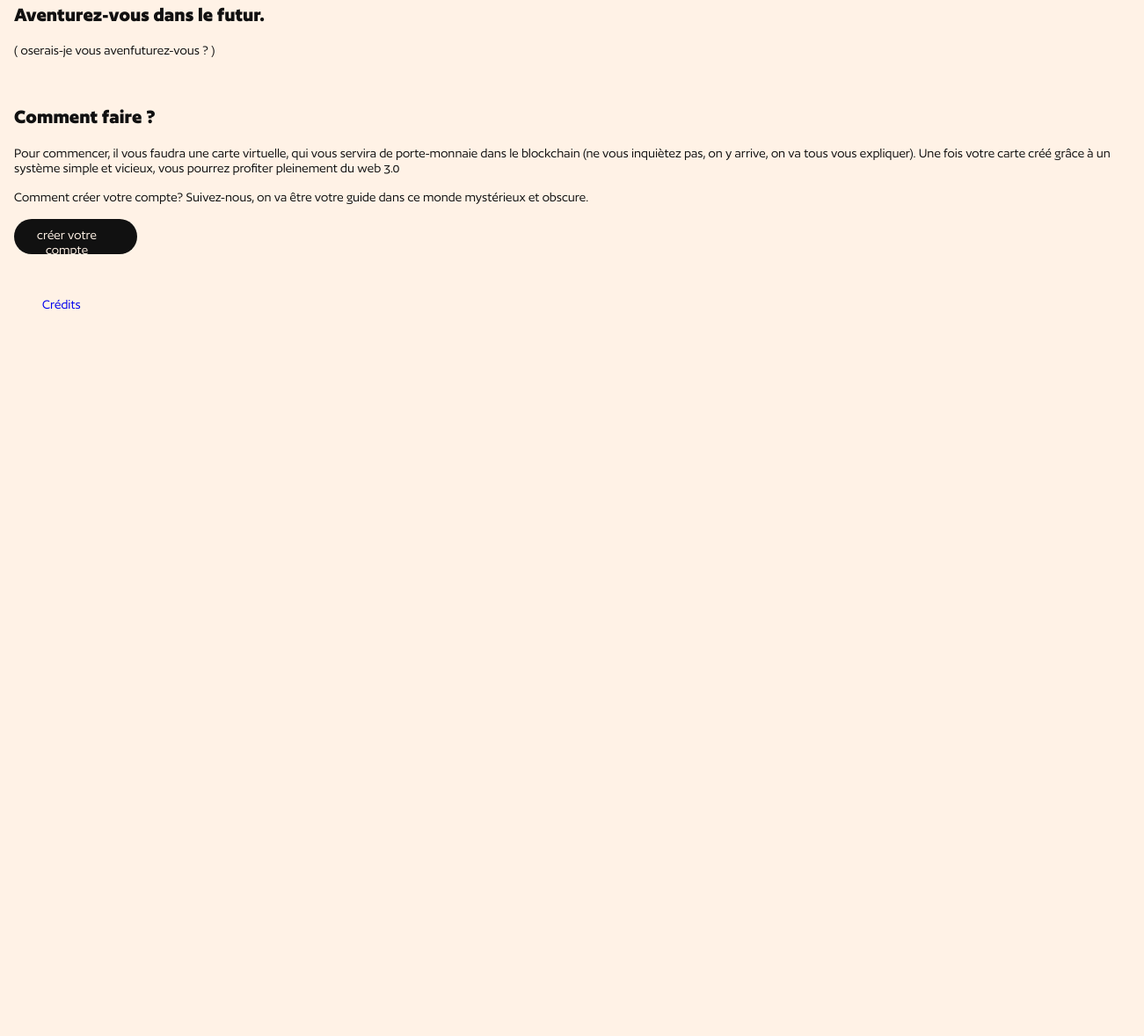
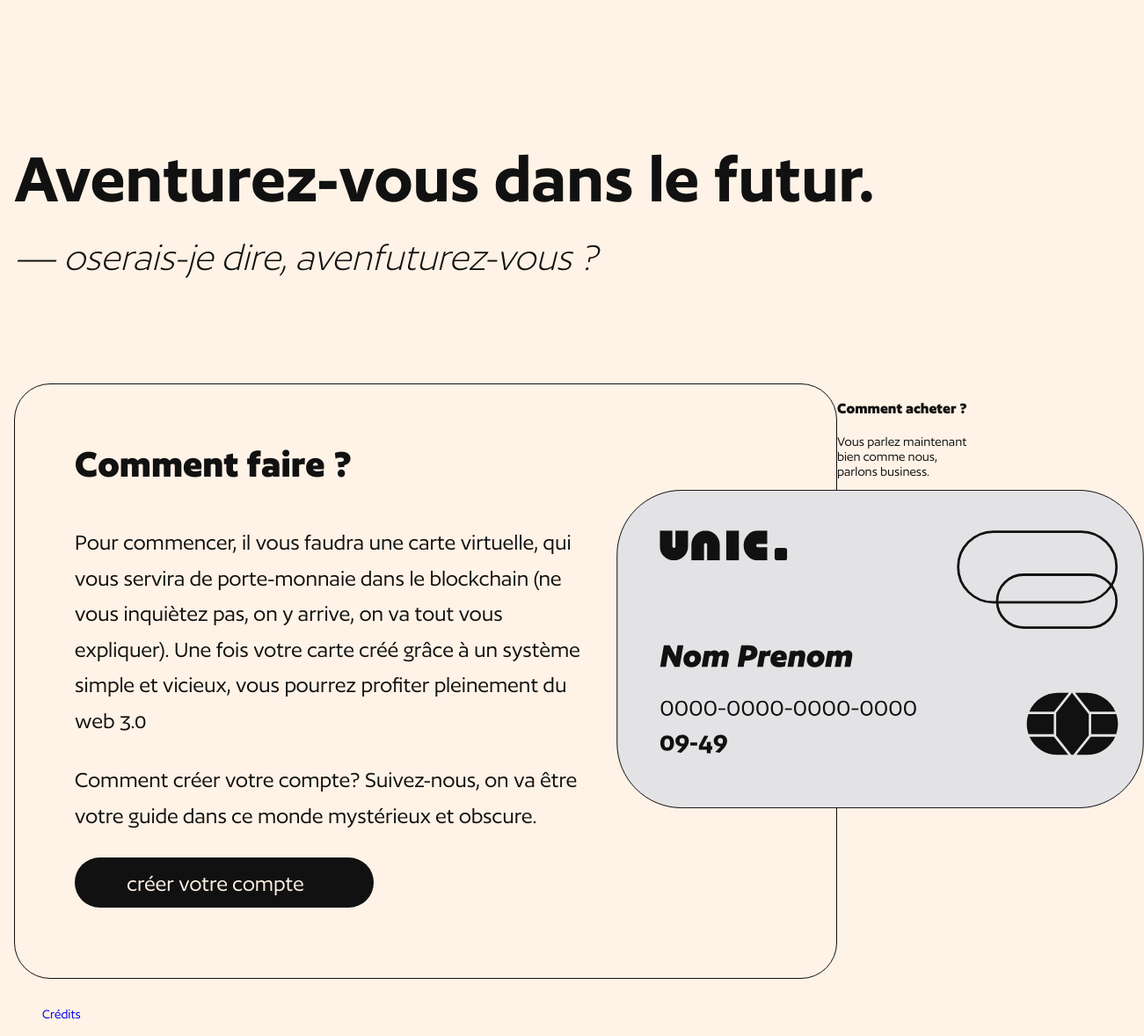
Before and after one commit to Daku-ju/web-bas, a website: page src/index.html in a window 1280 px wide. Shown: the part 1210-2388 px from the top of the page at 88% size, 1301 px wide, since content can reach past the window. Before the commit the page ends 1581 px from the top, so only its background shows below. Drawn offline with nearby package versions, Linux system fonts and the light colour scheme; files that its build step writes are made by us from their sources.

Commit message:
Landing page

```diff
--- a/src/index.html
+++ b/src/index.html
@@ -42,14 +42,24 @@
       <li class="boxes__el">Investissement infini, négatif ou positif</li>
     </ul>
 
-    <h2>Aventurez-vous dans le futur.</h2>
-    <p>( oserais-je vous avenfuturez-vous ? )</p>
-    <img src="#" alt="" srcset="">
-    <h2>Comment faire ?</h2>
-    <p>Pour commencer, il vous faudra une carte virtuelle, qui vous servira de porte-monnaie dans le blockchain (ne vous inquiètez pas, on y arrive, on va tous vous expliquer). Une fois votre carte créé grâce à un système simple et vicieux, vous pourrez profiter pleinement du web 3.0</p>
-    <p>Comment créer votre compte? Suivez-nous, on va être votre guide dans ce monde mystérieux et obscure.</p>
-    <a class="bouton" href="">Créer votre compte</a>
-    <img src="#" alt="" srcset="">
+    <div class="sectionAventure gridArea">
+      <h2 class="title title--big dgrid-start1 dgrid-end-1">Aventurez-vous dans le futur.</h2>
+      <p class="undertitle dgrid-start1 dgrid-end-1">— oserais-je dire, avenfuturez-vous&nbsp;?</p>
+      <div class="sectionAventure__box1 dgrid-start1 dgrid-end7">
+        <h3 class="title--average">Comment faire ?</h3>
+        <p>Pour commencer, il vous faudra une carte virtuelle, qui vous servira de porte-monnaie dans le blockchain (ne vous inquiètez pas, on y arrive, on va tout vous expliquer). Une fois votre carte créé grâce à un système simple et vicieux, vous pourrez profiter pleinement du web 3.0</p>
+        <p>Comment créer votre compte? Suivez-nous, on va être votre guide dans ce monde mystérieux et obscure.</p>
+        <a class="bouton" href="">Créer votre compte</a>
+        <div class="card"></div>
+      </div>
+      <div class="sectionAventure__box2">
+        <h3>Comment acheter&nbsp;?</h3>
+        <p>Vous parlez maintenant bien comme nous, parlons business.</p>
+        <p>Pour acheter de la cryptomonnaie, ou plus précisément de l'Alberthum&trade;, il vous faut utiliser une carte virtuelle déjà enregistrée et ensuite simplement acheter votre argent réel — si possible la totalité, comme le disait Diogènes&nbsp;: «&nbsp;les possessions sont inutiles.&nbsp;»</p>
+      </div>
+
+    </div>
+
 
   </main>
   <footer>
--- a/src/styles/app.scss
+++ b/src/styles/app.scss
@@ -150,6 +150,11 @@ header svg{
 
 @media (min-width: 768px){
 
+    .gridArea{
+        display: grid;
+        grid-template-columns: repeat(8, 1fr);
+    }
+
     .dgrid-start1{
         grid-column-start: 1;
     }
@@ -162,6 +167,12 @@ header svg{
     .dgrid-end6{
         grid-column-end: 5;
     }
+    .dgrid-end7{
+        grid-column-end: 7;
+    }
+    .dgrid-end8{
+        grid-column-end: 8;
+    }
 
     .dgrid-start5{
         grid-column-start: 5;
@@ -171,6 +182,14 @@ header svg{
     }
     .dgrid-end-1{
         grid-column-end: -1;
+    }
+
+    .header{
+        .title--big{
+            margin-top: 32px;
+            margin-bottom: 0;
+            padding: 0px 55px;
+        }
     }
 
     .header__nav {
@@ -196,9 +215,6 @@ header svg{
         font-size: 84px;
         line-height: 1.3;
         font-variation-settings: 'wght' 600;
-        margin-top: 32px;
-        margin-bottom: 0;
-        padding: 0px 55px;
     }
 
     .bouton--accueil{
@@ -248,7 +264,6 @@ header svg{
         font-size: 35.5px;
         margin-top: 139px;
         justify-content: space-around;
-        max-width: 1200px;
 
         .boxes__el{
             padding: 60px 50px;
@@ -268,4 +283,50 @@ header svg{
         max-width: 1450px;
         padding: 16px;
     }
+
+    .undertitle{
+        font-variation-settings: 'wght' 300;
+        font-style: italic;
+        font-size: 47px;
+        margin: 9px 0 0 0;
+        margin-bottom: 118px;
+    }
+
+    .sectionAventure{
+        .title--big{
+            margin-top: 145px;
+        }
+    }
+
+    .sectionAventure__box1{
+        border: 1px solid #111;
+        border-radius: 41px;
+        padding: 55px 288px 80px 68px;
+        font-size: 27px;
+        line-height: 1.5;
+        position: relative;
+
+        .title--average{
+            font-variation-settings: 'wght' 700;
+            font-size: 47px;
+            margin: 0 0 35px 0;
+        }
+
+        .bouton{
+            max-width: 300px;
+            padding-bottom: 17px;
+        }
+
+        .card{
+            padding: 300px;
+            position: absolute;
+            right: -350px;
+            top: 120px;
+            background-image: url(../assets/images/Card.svg);
+            background-size: contain;
+            background-repeat: no-repeat;
+        }
+    }
+
+
 }
```
Also changed, not shown: src/assets/images/Card.svg (added).
